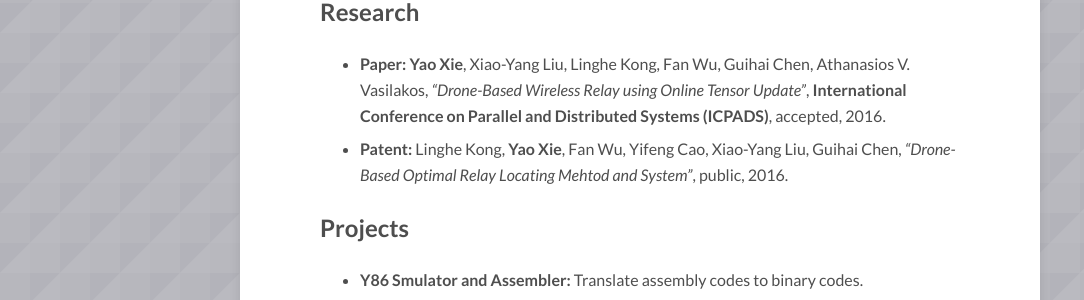
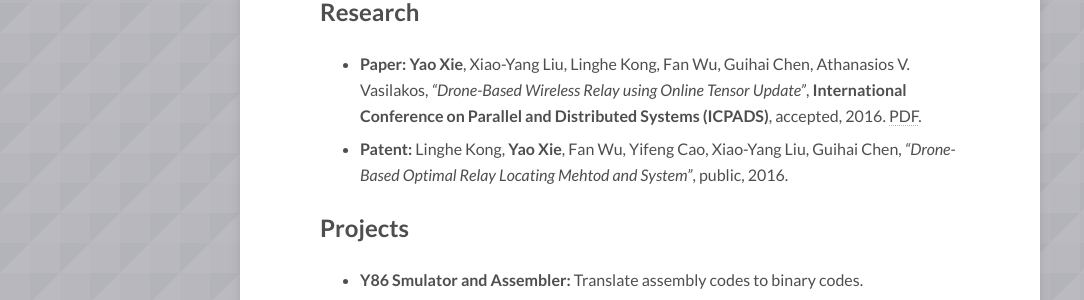
Before and after one commit to AllenShieh/AllenShieh.github.io, a Jekyll site: the page built from _posts/2016-09-18-resume.md, in a window 1280 px wide and 900 px high, scrolled down 773 px. Shown: the part 154-454 px from the top of the window, without its empty margins (0-1084 px from the left). Built offline with Jekyll 4.4.1, drawn with Linux system fonts in a browser that asks for light colours; nearby versions of some CDN libraries.

Commit message:
publications

```diff
--- a/_posts/2016-09-18-resume.md
+++ b/_posts/2016-09-18-resume.md
@@ -27,7 +27,7 @@ This is my personal resume. Check it out!
 * **Programming Languages:** C/C++, C#, MATLAB, LATEX, Python, Haskell.
 
 ## Research
-* **Paper: Yao Xie**, Xiao-Yang Liu, Linghe Kong, Fan Wu, Guihai Chen, Athanasios V. Vasilakos, *"Drone-Based Wireless Relay using Online Tensor Update"*, **International Conference on Parallel and Distributed Systems (ICPADS)**, accepted, 2016.
+* **Paper: Yao Xie**, Xiao-Yang Liu, Linghe Kong, Fan Wu, Guihai Chen, Athanasios V. Vasilakos, *"Drone-Based Wireless Relay using Online Tensor Update"*, **International Conference on Parallel and Distributed Systems (ICPADS)**, accepted, 2016. [PDF](/publications/icpads2016drone).
 * **Patent:** Linghe Kong, **Yao Xie**, Fan Wu, Yifeng Cao, Xiao-Yang Liu, Guihai Chen, *"Drone-Based Optimal Relay Locating Mehtod and System"*, public, 2016.
 
 ## Projects
```
Also changed, not shown: 1 other file.
